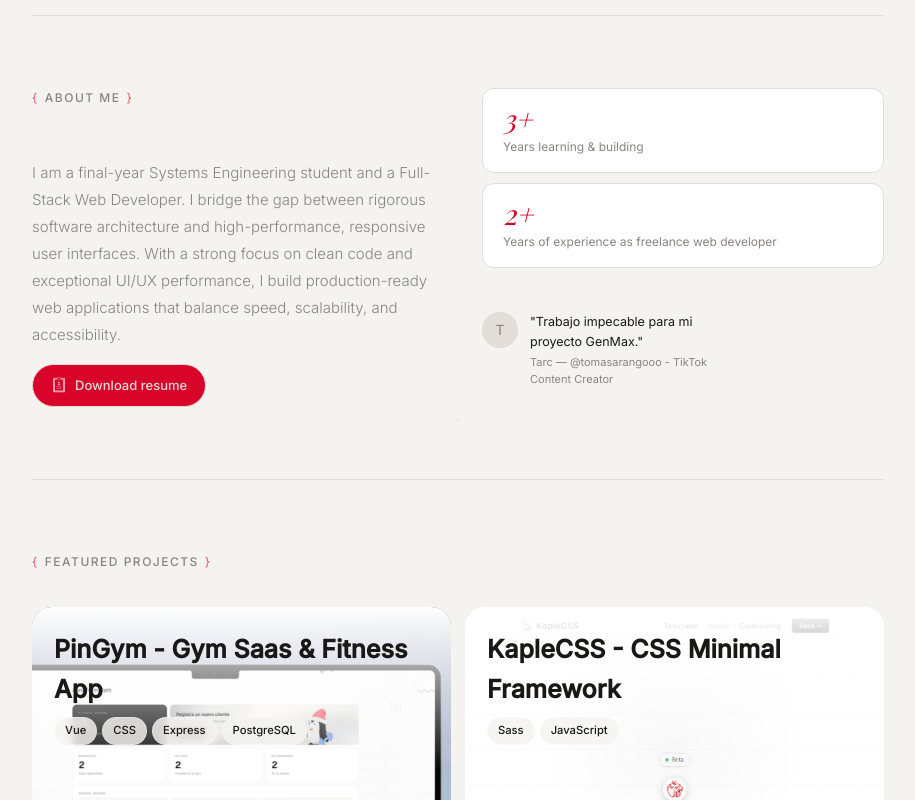
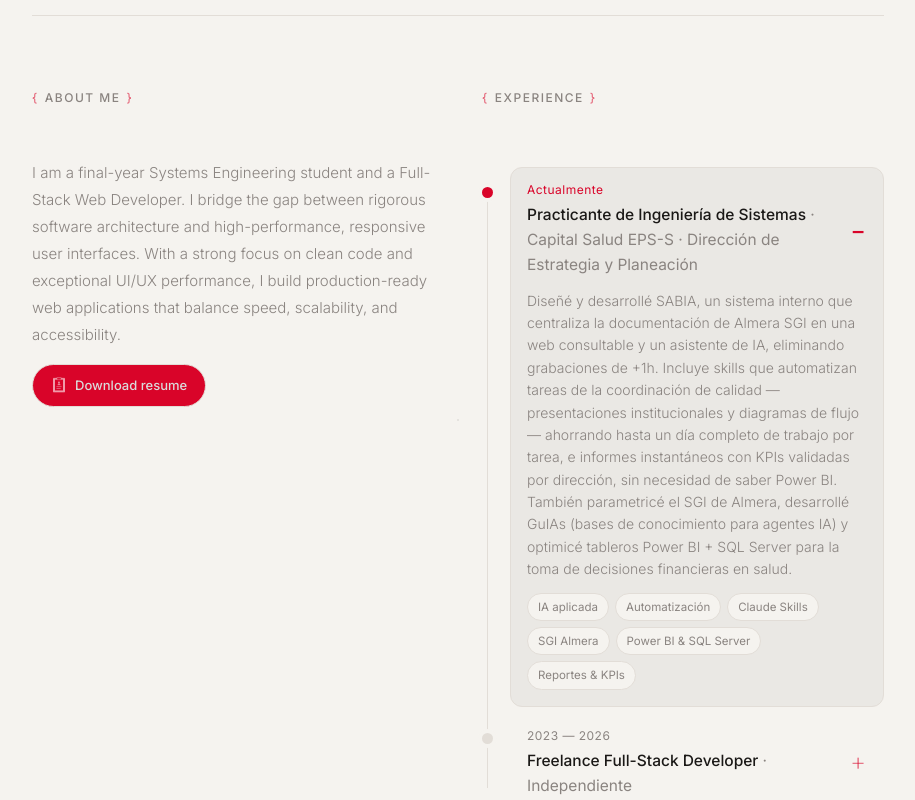
Before and after one commit to faazdy/portfolio, a React (Vite) app: page / in a window 1280 px wide. Shown: the part 780-1580 px from the top of the page, without its empty margins (182-1097 px from the left). Built offline with nearby package versions, Linux system fonts and the light colour scheme; a web font is replaced by a local one.

Commit message:
feat: add experience section with dynamic job listings and testimonials

```diff
--- a/src/App.jsx
+++ b/src/App.jsx
@@ -2,12 +2,14 @@
 import { motion } from "framer-motion"
 import { projects } from './data/data'
 import { stackLanguages } from './data/data'
+import { experiences } from './data/data'
 import Navbar from './components/Navbar'
 import ProjectCard from './components/ProjectCard'
 import './styles/style.css'
 
 function App() {
     const [status, setStatus] = useState('')
+    const [openExp, setOpenExp] = useState(0)
     const year = new Date().getFullYear()
 
     const handleSubmit = async (e) => {
@@ -99,21 +101,56 @@
                     </div>
 
                     <div className="about-aside">
-                        <div className="about-stat">
-                            <div className="about-stat-num">3+</div>
-                            <div className="about-stat-label">Years learning & building</div>
-                        </div>
-                        <div className="about-stat">
-                            <div className="about-stat-num">2+</div>
-                            <div className="about-stat-label">Years of experience as freelance web developer</div>
-                        </div>
-                        <br />
-                        <div className="testimonial">
-                            <div className="testimonial-avatar">T</div>
-                            <div className="testimonial-text">
-                                &quot;Trabajo impecable para mi proyecto GenMax.&quot;
-                            <span className="testimonial-author">Tarc — @tomasarangooo - TikTok Content Creator</span>
-                            </div>
+                        <h2 className="section-label">Experience</h2>
+
+                        <div className="exp-timeline">
+                            {experiences.map((job, i) => {
+                                const open = openExp === i
+                                return (
+                                    <div className="exp-item" key={job.id}>
+                                        <span className={`exp-dot${open || job.current ? ' is-active' : ''}`} />
+                                        <div className={`exp-card${open ? ' is-open' : ''}`}>
+                                            <button
+                                                type="button"
+                                                className="exp-toggle"
+                                                aria-expanded={open}
+                                                onClick={() => setOpenExp(open ? -1 : i)}
+                                            >
+                                                <span className="exp-toggle-text">
+                                                    <span className={`exp-period${job.current ? ' is-current' : ''}`}>
+                                                        {job.period}
+                                                    </span>
+                                                    <span className="exp-role">
+                                                        {job.role} <span className="exp-company">· {job.company}</span>
+                                                    </span>
+                                                </span>
+                                                <span className="exp-icon">{open ? '–' : '+'}</span>
+                                            </button>
+
+                                            {open && (
+                                                <div className="exp-details">
+                                                    <p className="exp-desc">{job.desc}</p>
+                                                    <div className="exp-tags">
+                                                        {job.tags.map(tag => (
+                                                            <span className="exp-tag" key={tag}>{tag}</span>
+                                                        ))}
+                                                    </div>
+
+                                                    {job.testimonial && (
+                                                        <div className="testimonial exp-testimonial">
+                                                            <div className="testimonial-avatar">T</div>
+                                                            <div className="testimonial-text">
+                                                                &quot;{job.testimonial.text}&quot;
+                                                                <span className="testimonial-author">{job.testimonial.author}</span>
+                                                            </div>
+                                                        </div>
+                                                    )}
+                                                </div>
+                                            )}
+                                        </div>
+                                    </div>
+                                )
+                            })}
                         </div>
                     </div>
                 </section>
--- a/src/data/data.js
+++ b/src/data/data.js
@@ -88,6 +88,31 @@
     },
 ];
 
+export const experiences = [
+    {
+        id: uuid(),
+        period: "Actualmente",
+        role: "Practicante de Ingeniería de Sistemas",
+        company: "Capital Salud EPS-S · Dirección de Estrategia y Planeación",
+        current: true,
+        desc: "Diseñé y desarrollé SABIA, un sistema interno que centraliza la documentación de Almera SGI en una web consultable y un asistente de IA, eliminando grabaciones de +1h. Incluye skills que automatizan tareas de la coordinación de calidad —presentaciones institucionales y diagramas de flujo— ahorrando hasta un día completo de trabajo por tarea, e informes instantáneos con KPIs validadas por dirección, sin necesidad de saber Power BI. También parametricé el SGI de Almera, desarrollé GuIAs (bases de conocimiento para agentes IA) y optimicé tableros Power BI + SQL Server para la toma de decisiones financieras en salud.",
+        tags: ["IA aplicada", "Automatización", "Claude Skills", "SGI Almera", "Power BI & SQL Server", "Reportes & KPIs"],
+    },
+    {
+        id: uuid(),
+        period: "2023 — 2026",
+        role: "Freelance Full-Stack Developer",
+        company: "Independiente",
+        current: false,
+        desc: "Diseño y desarrollo de aplicaciones y sitios web para creadores y pequeños negocios, desde la interfaz hasta el despliegue.",
+        tags: ["React", "Vue", "Node.js"],
+        testimonial: {
+            text: "Trabajo impecable para mi proyecto GenMax.",
+            author: "Tarc — @tomasarangooo - TikTok Content Creator",
+        },
+    },
+];
+
 export const stackLanguages = [
     {
         id: uuid(),
--- a/src/styles/style.css
+++ b/src/styles/style.css
@@ -314,44 +314,185 @@
 .about-aside {
   display: flex;
   flex-direction: column;
-  gap: 10px;
+  gap: 24px;
 }
 
-.about-stat {
-  background: var(--surface);
-  border: 1px solid var(--border);
-  border-radius: var(--radius);
-  padding: 16px 20px;
+.exp-label {
+  font-size: 12px;
+  font-weight: 500;
+  letter-spacing: 0.18em;
+  color: var(--muted);
 }
 
-.about-stat-num {
-  font-family: var(--font-serif);
-  font-size: 28px;
-  font-style: italic;
+.exp-bracket {
   color: var(--accent);
-  line-height: 1;
-  margin-bottom: 4px;
 }
 
-.about-stat-label {
+.exp-timeline {
+  position: relative;
+  display: flex;
+  flex-direction: column;
+  gap: 6px;
+  padding-left: 28px;
+}
+
+.exp-timeline::before {
+  content: '';
+  position: absolute;
+  left: 5px;
+  top: 24px;
+  bottom: 24px;
+  width: 1px;
+  background: var(--border);
+}
+
+.exp-item {
+  position: relative;
+}
+
+.exp-dot {
+  position: absolute;
+  left: -28px;
+  top: 20px;
+  width: 11px;
+  height: 11px;
+  border-radius: 999px;
+  background: var(--border);
+  box-shadow: 0 0 0 4px var(--bg);
+  transition: background var(--ease);
+}
+
+.exp-dot.is-active {
+  background: var(--accent);
+}
+
+.exp-card {
+  border: 1px solid transparent;
+  border-radius: var(--radius);
+  transition: background var(--ease), border-color var(--ease);
+}
+
+.exp-card.is-open {
+  background: rgba(48, 48, 48, 0.055);
+  border-color: var(--border);
+}
+
+.exp-toggle {
+  all: unset;
+  box-sizing: border-box;
+  cursor: pointer;
+  width: 100%;
+  display: flex;
+  align-items: center;
+  justify-content: space-between;
+  gap: 16px;
+  padding: 12px 16px;
+  border-radius: var(--radius);
+  transition: background var(--ease);
+}
+
+.exp-card:not(.is-open) .exp-toggle:hover {
+  background: var(--surface);
+}
+
+.exp-toggle:focus-visible {
+  outline: 2px solid var(--accent);
+  outline-offset: 2px;
+}
+
+.exp-toggle-text {
+  display: flex;
+  flex-direction: column;
+  gap: 4px;
+  text-align: left;
+}
+
+.exp-period {
   font-size: 12px;
+  letter-spacing: 0.04em;
   color: var(--muted);
+}
+
+.exp-period.is-current {
+  color: var(--accent);
+}
+
+.exp-role {
+  font-size: 15.5px;
+  font-weight: 500;
+  color: var(--text);
+}
+
+.exp-company {
+  color: var(--muted);
+  font-weight: 400;
+}
+
+.exp-icon {
+  font-family: var(--font-serif);
+  font-size: 22px;
+  font-weight: bold;
+  line-height: 1;
+  color: var(--accent);
+  width: 18px;
+  text-align: center;
+  flex: none;
+}
+
+.exp-details {
+  padding: 0 16px 16px;
+  display: flex;
+  flex-direction: column;
+  gap: 12px;
+}
+
+.exp-desc {
+  font-size: 14px;
+  font-weight: 300;
+  line-height: 1.6;
+  color: var(--muted);
+}
+
+.exp-tags {
+  display: flex;
+  flex-wrap: wrap;
+  gap: 6px;
+}
+
+.exp-tag {
+  font-size: 11.5px;
+  color: var(--muted);
+  background: var(--bg);
+  border: 1px solid var(--border);
+  padding: 4px 10px;
+  border-radius: 999px;
+}
+
+.exp-testimonial.testimonial {
+  margin-top: 4px;
+  padding: 10px 12px;
+  gap: 8px;
+}
+
+.exp-testimonial .testimonial-avatar {
+  width: 24px;
+  height: 24px;
+  font-size: 11px;
+  flex: none;
+}
+
+.exp-testimonial .testimonial-text {
+  font-size: 12px;
+}
+
+.exp-testimonial .testimonial-author {
+  font-size: 10.5px;
 }
 
 @media (max-width: 640px) {
   #about-me {
     grid-template-columns: 1fr;
     gap: 28px;
-  }
-
-  .about-aside {
-    flex-direction: row;
-    flex-wrap: wrap;
-  }
-
-  .about-stat {
-    flex: 1;
-    min-width: 120px;
   }
 }
 
```
